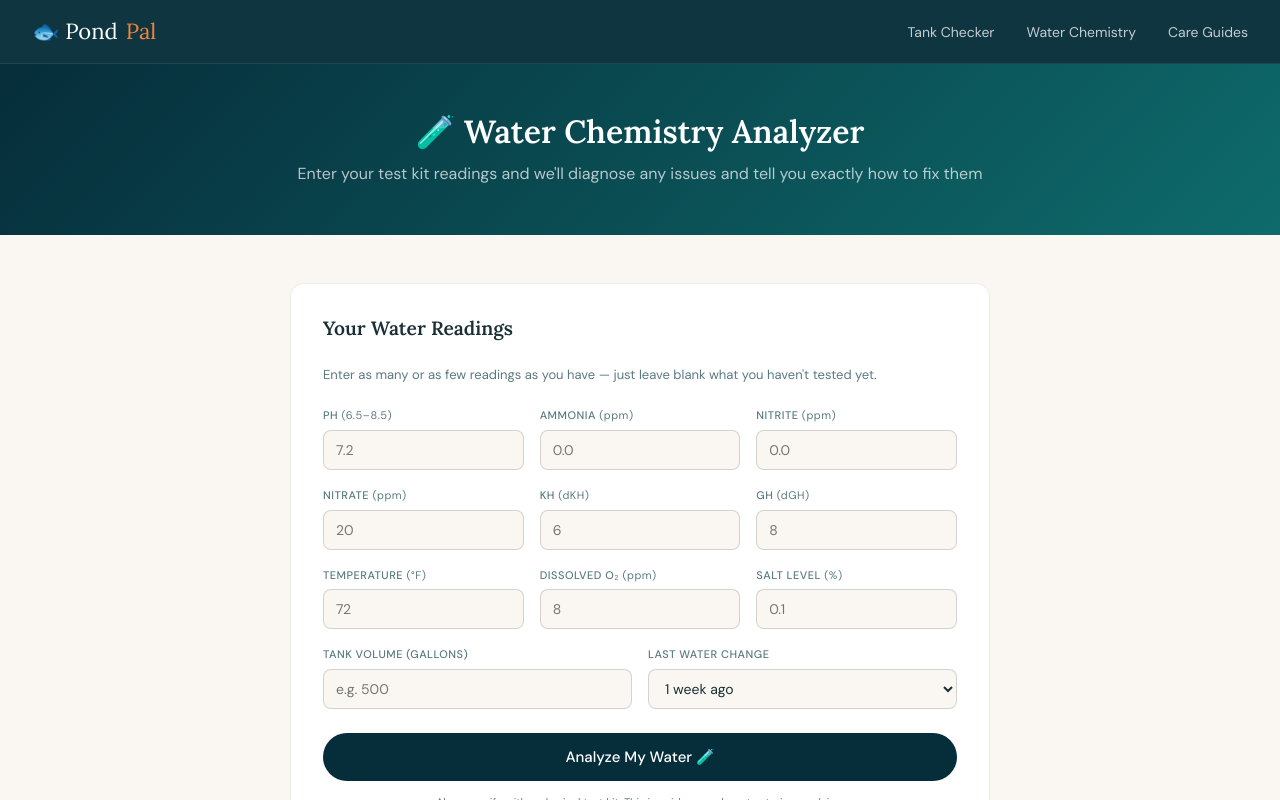
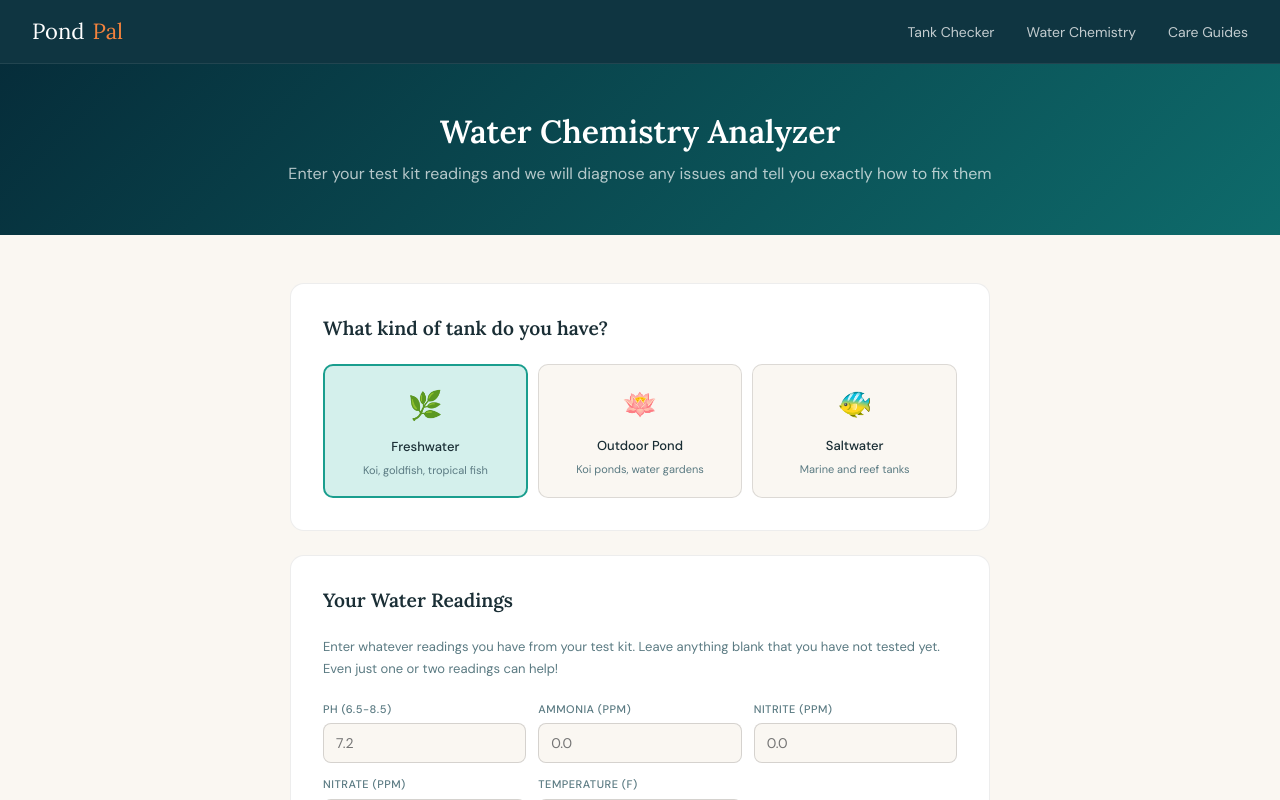
Before and after one commit to pondpal/pondpal, a Next.js app in the folder pondpal/: page /water-chemistry in a window 1280 px wide. Shown: the top 800 px of the page. Built offline with nearby package versions, Linux system fonts and the light colour scheme.

Commit message:
Update water-chemistry.js
water chem update 2v1

```diff
--- a/pondpal/pages/water-chemistry.js
+++ b/pondpal/pages/water-chemistry.js
@@ -3,9 +3,11 @@ import Link from 'next/link'
 import { useState } from 'react'
 
 export default function WaterChemistry() {
+  const [tankType, setTankType] = useState('freshwater')
+  const [showAdvanced, setShowAdvanced] = useState(false)
   const [form, setForm] = useState({
-    pH: '', ammonia: '', nitrite: '', nitrate: '',
-    kh: '', gh: '', temp: '', do2: '', salt: '',
+    pH: '', ammonia: '', nitrite: '', nitrate: '', temp: '',
+    kh: '', gh: '', do2: '', salt: '', salinity: '', calcium: '', magnesium: '',
     gallons: '', lastChange: '1 week ago'
   })
   const [loading, setLoading] = useState(false)
@@ -14,9 +16,9 @@ export default function WaterChemistry() {
   const set = (k, v) => setForm(f => ({ ...f, [k]: v }))
 
   const analyze = async () => {
-    const filled = Object.entries(form).filter(([k, v]) => v !== '' && k !== 'lastChange').length
-    if (filled < 2) {
-      alert('Please enter at least 2 water readings to get a diagnosis.')
+    const filled = Object.entries(form).filter(([k, v]) => v !== '' && k !== 'lastChange' && k !== 'gallons').length
+    if (filled < 1) {
+      alert('Please enter at least one water reading to get a diagnosis.')
       return
     }
     setLoading(true)
@@ -25,7 +27,7 @@ export default function WaterChemistry() {
       const res = await fetch('/api/analyze', {
         method: 'POST',
         headers: { 'Content-Type': 'application/json' },
-        body: JSON.stringify({ type: 'chemistry', data: form })
+        body: JSON.stringify({ type: 'chemistry', data: { ...form, tankType } })
       })
       const json = await res.json()
       setResult(json.result)
@@ -35,27 +37,52 @@ export default function WaterChemistry() {
     setLoading(false)
   }
 
-  const fields = [
-    { key: 'pH', label: 'pH', hint: '6.5–8.5', placeholder: '7.2', step: '0.1' },
+  const coreFields = [
+    { key: 'pH', label: 'pH', hint: tankType === 'saltwater' ? '8.1-8.4' : '6.5-8.5', placeholder: tankType === 'saltwater' ? '8.2' : '7.2', step: '0.1' },
     { key: 'ammonia', label: 'Ammonia', hint: 'ppm', placeholder: '0.0', step: '0.1' },
     { key: 'nitrite', label: 'Nitrite', hint: 'ppm', placeholder: '0.0', step: '0.1' },
     { key: 'nitrate', label: 'Nitrate', hint: 'ppm', placeholder: '20', step: '1' },
-    { key: 'kh', label: 'KH', hint: 'dKH', placeholder: '6', step: '0.5' },
-    { key: 'gh', label: 'GH', hint: 'dGH', placeholder: '8', step: '0.5' },
-    { key: 'temp', label: 'Temperature', hint: '°F', placeholder: '72', step: '1' },
-    { key: 'do2', label: 'Dissolved O₂', hint: 'ppm', placeholder: '8', step: '0.1' },
-    { key: 'salt', label: 'Salt Level', hint: '%', placeholder: '0.1', step: '0.01' },
+    { key: 'temp', label: 'Temperature', hint: 'F', placeholder: tankType === 'saltwater' ? '78' : '72', step: '1' },
   ]
+
+  const freshwaterAdvanced = [
+    { key: 'kh', label: 'KH (Carbonate Hardness)', hint: 'dKH', placeholder: '6', step: '0.5' },
+    { key: 'gh', label: 'GH (General Hardness)', hint: 'dGH', placeholder: '8', step: '0.5' },
+    { key: 'do2', label: 'Dissolved Oxygen', hint: 'ppm', placeholder: '8', step: '0.1' },
+  ]
+
+  const saltwaterAdvanced = [
+    { key: 'salinity', label: 'Salinity', hint: 'ppt', placeholder: '35', step: '0.1' },
+    { key: 'salt', label: 'Specific Gravity', hint: 'sg', placeholder: '1.025', step: '0.001' },
+    { key: 'calcium', label: 'Calcium', hint: 'ppm', placeholder: '420', step: '1' },
+    { key: 'magnesium', label: 'Magnesium', hint: 'ppm', placeholder: '1300', step: '1' },
+    { key: 'do2', label: 'Dissolved Oxygen', hint: 'ppm', placeholder: '8', step: '0.1' },
+  ]
+
+  const advancedFields = tankType === 'saltwater' ? saltwaterAdvanced : freshwaterAdvanced
+
+  const inputStyle = {
+    width: '100%', height: '40px', padding: '0 12px',
+    border: '1px solid rgba(0,0,0,0.15)', borderRadius: '8px',
+    fontSize: '14px', fontFamily: 'inherit',
+    color: '#1a2e35', background: '#faf7f2'
+  }
+
+  const labelStyle = {
+    display: 'block', fontSize: '11px', fontWeight: 500,
+    color: '#5a7a82', textTransform: 'uppercase',
+    letterSpacing: '0.5px', marginBottom: '5px'
+  }
 
   return (
     <>
       <Head>
-        <title>Water Chemistry Analyzer — Pond Pal</title>
-        <meta name="description" content="Enter your koi pond or aquarium water test results and get instant AI-powered diagnosis and exact treatment recommendations." />
+        <title>Water Chemistry Analyzer - Pond Pal</title>
+        <meta name="description" content="Enter your fish tank or pond water test results and get instant AI-powered diagnosis and exact treatment recommendations for freshwater and saltwater setups." />
       </Head>
 
       <nav className="nav">
-        <Link href="/" className="nav-logo">🐟 Pond<span style={{color:'#f4833d'}}>Pal</span></Link>
+        <Link href="/" className="nav-logo">Pond<span style={{ color: '#f4833d' }}>Pal</span></Link>
         <ul className="nav-links">
           <li><Link href="/tank-checker">Tank Checker</Link></li>
           <li><Link href="/water-chemistry">Water Chemistry</Link></li>
@@ -64,39 +91,93 @@ export default function WaterChemistry() {
       </nav>
 
       <div className="tool-hero">
-        <h1>🧪 Water Chemistry Analyzer</h1>
-        <p>Enter your test kit readings and we'll diagnose any issues and tell you exactly how to fix them</p>
+        <h1>Water Chemistry Analyzer</h1>
+        <p>Enter your test kit readings and we will diagnose any issues and tell you exactly how to fix them</p>
       </div>
 
       <div className="tool-form-section">
         <div className="tool-form-inner">
+
+          <div className="form-card">
+            <h2>What kind of tank do you have?</h2>
+            <div style={{ display: 'grid', gridTemplateColumns: '1fr 1fr 1fr', gap: '10px', marginTop: '1rem' }}>
+              {[
+                { value: 'freshwater', emoji: '🌿', label: 'Freshwater', desc: 'Koi, goldfish, tropical fish' },
+                { value: 'pond', emoji: '🪷', label: 'Outdoor Pond', desc: 'Koi ponds, water gardens' },
+                { value: 'saltwater', emoji: '🐠', label: 'Saltwater', desc: 'Marine and reef tanks' },
+              ].map(t => (
+                <div
+                  key={t.value}
+                  onClick={() => { setTankType(t.value); setShowAdvanced(false); }}
+                  style={{
+                    padding: '1rem', borderRadius: '10px', textAlign: 'center', cursor: 'pointer',
+                    border: tankType === t.value ? '2px solid #1a9e8e' : '1px solid rgba(0,0,0,0.12)',
+                    background: tankType === t.value ? '#d4f0ec' : '#faf7f2',
+                    transition: 'all 0.2s'
+                  }}
+                >
+                  <div style={{ fontSize: '28px', marginBottom: '6px' }}>{t.emoji}</div>
+                  <div style={{ fontSize: '13px', fontWeight: 500, color: '#1a2e35' }}>{t.label}</div>
+                  <div style={{ fontSize: '11px', color: '#5a7a82', marginTop: '3px' }}>{t.desc}</div>
+                </div>
+              ))}
+            </div>
+          </div>
+
           <div className="form-card">
             <h2>Your Water Readings</h2>
             <p style={{ fontSize: '13px', color: '#5a7a82', marginBottom: '1.25rem' }}>
-              Enter as many or as few readings as you have — just leave blank what you haven't tested yet.
+              Enter whatever readings you have from your test kit. Leave anything blank that you have not tested yet. Even just one or two readings can help!
             </p>
-            <div className="form-grid-3">
-              {fields.map(f => (
-                <div className="fg" key={f.key}>
-                  <label>{f.label} <span style={{ textTransform: 'none', fontWeight: 400 }}>({f.hint})</span></label>
-                  <input
-                    type="number"
-                    placeholder={f.placeholder}
-                    step={f.step}
-                    value={form[f.key]}
-                    onChange={e => set(f.key, e.target.value)}
-                  />
+
+            <div style={{ display: 'grid', gridTemplateColumns: 'repeat(3, 1fr)', gap: '12px', marginBottom: '1rem' }}>
+              {coreFields.map(f => (
+                <div key={f.key}>
+                  <label style={labelStyle}>{f.label} ({f.hint})</label>
+                  <input type="number" placeholder={f.placeholder} step={f.step} value={form[f.key]}
+                    onChange={e => set(f.key, e.target.value)} style={inputStyle} />
                 </div>
               ))}
             </div>
-            <div className="form-grid-2" style={{ marginTop: '0.5rem' }}>
-              <div className="fg">
-                <label>Tank Volume (gallons)</label>
-                <input type="number" placeholder="e.g. 500" value={form.gallons} onChange={e => set('gallons', e.target.value)} />
+
+            <div
+              onClick={() => setShowAdvanced(!showAdvanced)}
+              style={{
+                display: 'flex', alignItems: 'center', gap: '8px', cursor: 'pointer',
+                padding: '10px 14px', borderRadius: '8px', marginBottom: showAdvanced ? '1rem' : '0',
+                background: '#f0faf8', border: '1px dashed #1a9e8e', color: '#0e6b6b',
+                fontSize: '13px', fontWeight: 500, userSelect: 'none'
+              }}
+            >
+              <span>{showAdvanced ? 'v' : '>'}</span>
+              {showAdvanced ? 'Hide advanced readings' : 'I have more readings to add (KH, GH, salinity, etc.)'}
+            </div>
+
+            {showAdvanced && (
+              <div style={{ display: 'grid', gridTemplateColumns: 'repeat(3, 1fr)', gap: '12px', marginTop: '1rem', marginBottom: '1rem', padding: '1rem', background: '#f8fffe', borderRadius: '8px', border: '1px solid rgba(26,158,142,0.2)' }}>
+                <p style={{ gridColumn: '1 / -1', fontSize: '12px', color: '#5a7a82', marginBottom: '4px' }}>
+                  These readings give us a more complete picture. Do not worry if you do not have them all!
+                </p>
+                {advancedFields.map(f => (
+                  <div key={f.key}>
+                    <label style={labelStyle}>{f.label} ({f.hint})</label>
+                    <input type="number" placeholder={f.placeholder} step={f.step} value={form[f.key]}
+                      onChange={e => set(f.key, e.target.value)} style={inputStyle} />
+                  </div>
+                ))}
               </div>
-              <div className="fg">
-                <label>Last Water Change</label>
-                <select value={form.lastChange} onChange={e => set('lastChange', e.target.value)}>
+            )}
+
+            <div style={{ display: 'grid', gridTemplateColumns: '1fr 1fr', gap: '12px', marginTop: '1rem', marginBottom: '1rem' }}>
+              <div>
+                <label style={labelStyle}>Tank Volume (gallons)</label>
+                <input type="number" placeholder="e.g. 500" value={form.gallons}
+                  onChange={e => set('gallons', e.target.value)} style={inputStyle} />
+              </div>
+              <div>
+                <label style={labelStyle}>Last Water Change</label>
+                <select value={form.lastChange} onChange={e => set('lastChange', e.target.value)}
+                  style={{ ...inputStyle }}>
                   <option>Today</option>
                   <option>3 days ago</option>
                   <option>1 week ago</option>
@@ -105,8 +186,9 @@ export default function WaterChemistry() {
                 </select>
               </div>
             </div>
+
             <button className="submit-btn" onClick={analyze} disabled={loading}>
-              {loading ? 'Diagnosing your water...' : 'Analyze My Water 🧪'}
+              {loading ? 'Diagnosing your water...' : 'Analyze My Water'}
             </button>
             <p style={{ fontSize: '11px', color: '#5a7a82', textAlign: 'center', marginTop: '0.75rem' }}>
               Always verify with a physical test kit. This is guidance only, not veterinary advice.
@@ -114,22 +196,26 @@ export default function WaterChemistry() {
           </div>
 
           {(loading || result) && (
-            <div className={`result-area ${loading ? 'loading' : ''} visible`}>
+            <div className={'result-area ' + (loading ? 'loading ' : '') + 'visible'}>
               {loading
-                ? '🧪 Pond Pal is analyzing your water chemistry...'
+                ? 'Pond Pal is analyzing your water chemistry...'
                 : <div dangerouslySetInnerHTML={{ __html: result.replace(/\n/g, '<br/>') }} />
               }
             </div>
           )}
 
           <div style={{ marginTop: '2rem', padding: '1.25rem', background: '#fff', borderRadius: '14px', border: '1px solid rgba(0,0,0,0.07)', fontSize: '13px', color: '#5a7a82' }}>
-            <strong style={{ color: '#1a2e35' }}>🧪 New to water testing?</strong> We recommend the <strong>API Master Test Kit</strong> — it tests pH, ammonia, nitrite, and nitrate all in one box and is the most trusted kit among koi keepers. Available at most pet stores or online.
+            <strong style={{ color: '#1a2e35' }}>New to water testing?</strong>
+            {tankType === 'saltwater'
+              ? ' For saltwater tanks we recommend the Red Sea Reef Foundation test kit — a great all-in-one solution covering the most important parameters.'
+              : ' We recommend the API Master Test Kit — it covers pH, ammonia, nitrite, and nitrate all in one box and is the most trusted kit among freshwater and koi keepers. Available at most pet stores or online.'
+            }
           </div>
         </div>
       </div>
 
       <footer className="footer">
-        <p>🐟 Pond Pal — Friendly fish care, powered by AI</p>
+        <p>Pond Pal - Friendly fish care, powered by AI</p>
         <p style={{ marginTop: '1rem', fontSize: '11px', opacity: 0.6 }}>General guidance only. Always consult a vet for health concerns.</p>
       </footer>
     </>
```
